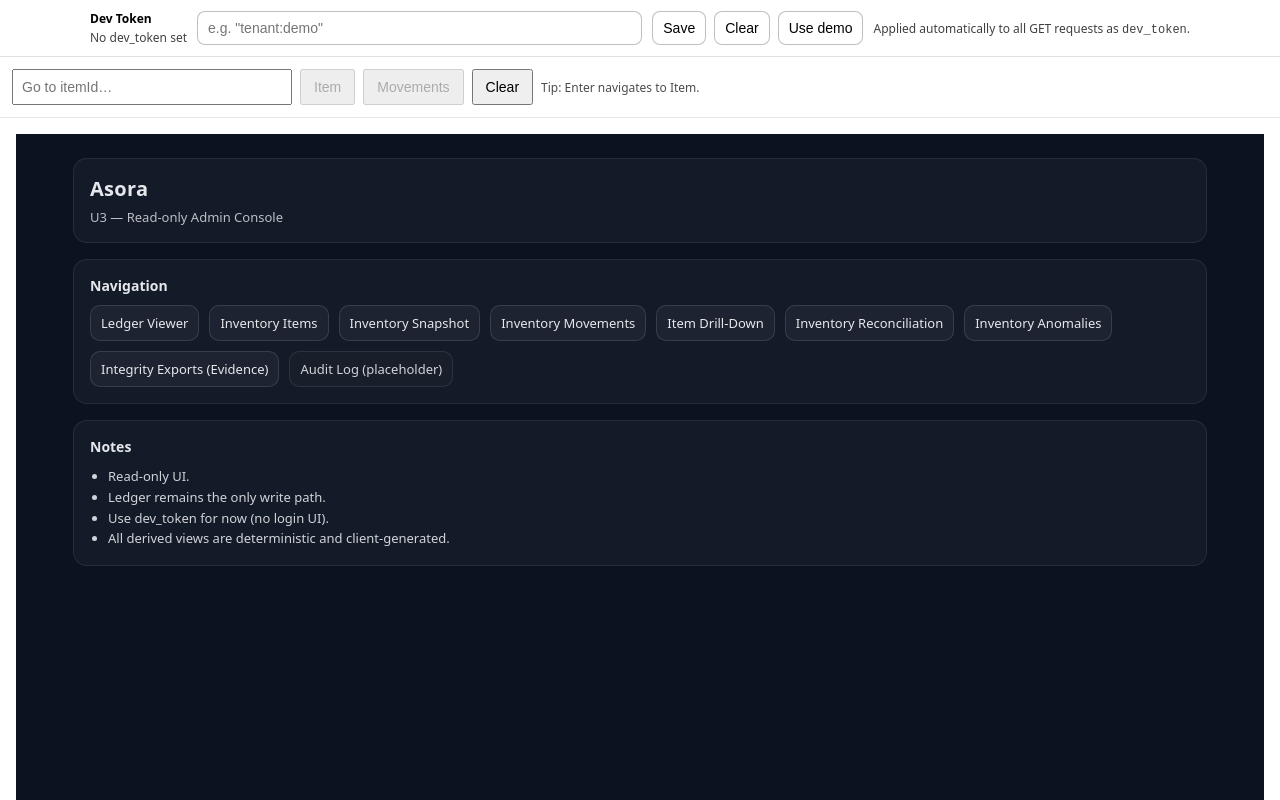
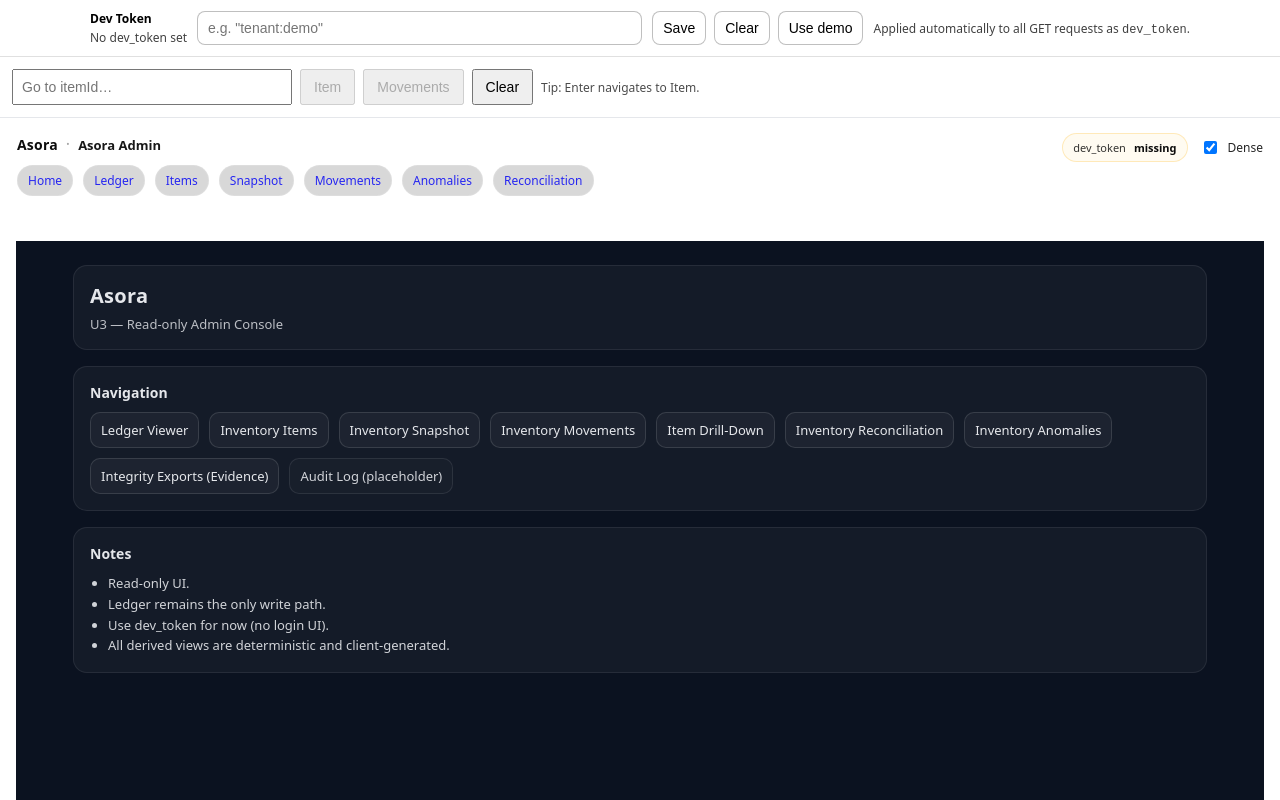
Before and after one commit to AsoraApp/Asora, a Next.js app in the folder web/: page / in a window 1280 px wide. Shown: the top 800 px of the page. Built offline with nearby package versions, Linux system fonts and the light colour scheme.

Commit message:
Update layout.jsx

```diff
--- a/web/app/layout.jsx
+++ b/web/app/layout.jsx
@@ -1,5 +1,6 @@
 import DevTokenBar from "@/app/ui/DevTokenBar";
 import GlobalItemSearch from "@/app/ui/GlobalItemSearch";
+import AdminShell from "./AdminShell.jsx";
 
 export const runtime = "edge";
 
@@ -20,7 +21,9 @@ export default function RootLayout({ children }) {
       >
         <DevTokenBar />
         <GlobalItemSearch />
-        <div style={{ padding: 16 }}>{children}</div>
+        <AdminShell>
+          <div style={{ padding: 16 }}>{children}</div>
+        </AdminShell>
       </body>
     </html>
   );
```
